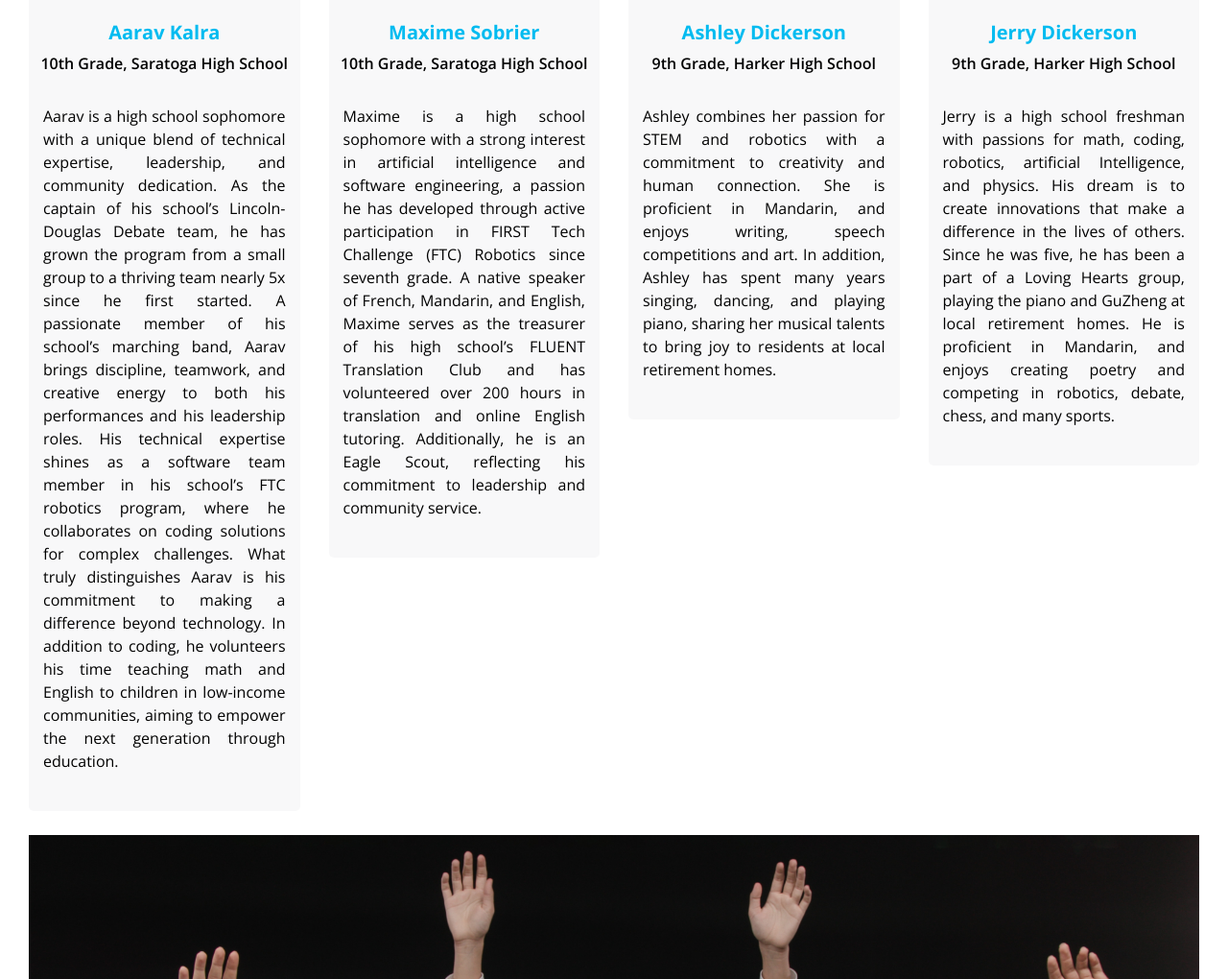
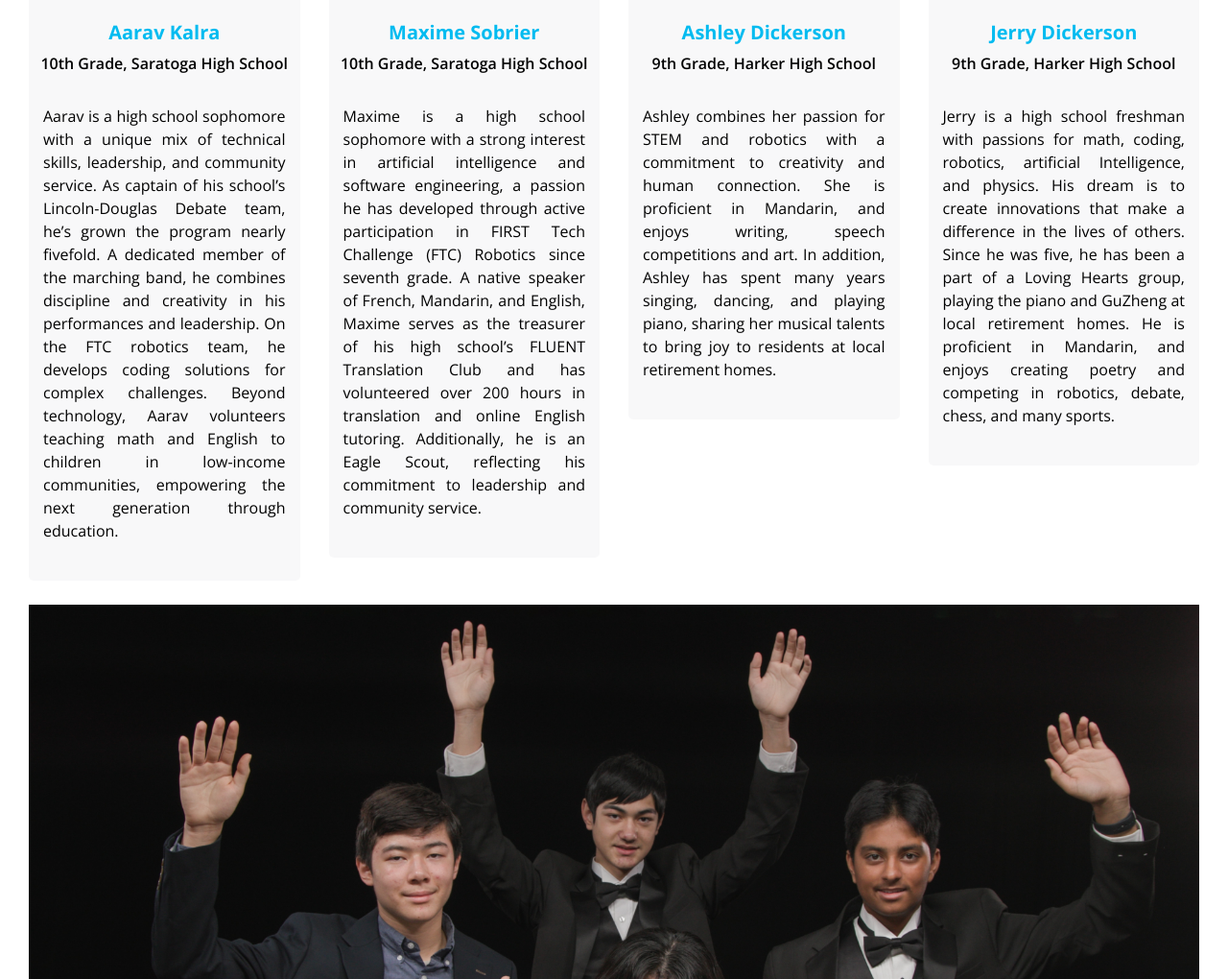
Before and after one commit to aaravkalra/ys, a website: page team.html in a window 1280 px wide. Shown: the part 436-1456 px from the top of the page at 96% size. Drawn offline with nearby package versions, Linux system fonts and the light colour scheme; some packages are replaced by stand-ins of ours.

Commit message:
Aarav fixed

```diff
--- a/team.html
+++ b/team.html
@@ -109,7 +109,7 @@
                 <p class="teamschool">
                   10th Grade, Saratoga High School
                 </p>
-                <p class="team-details">Aarav is a high school sophomore with a unique blend of technical expertise, leadership, and community dedication. As the captain of his school’s Lincoln-Douglas Debate team, he has grown the program from a small group to a thriving team nearly 5x since he first started. A passionate member of his school’s marching band, Aarav brings discipline, teamwork, and creative energy to both his performances and his leadership roles. His technical expertise shines as a software team member in his school’s FTC robotics program, where he collaborates on coding solutions for complex challenges. What truly distinguishes Aarav is his commitment to making a difference beyond technology. In addition to coding, he volunteers his time teaching math and English to children in low-income communities, aiming to empower the next generation through education.
+                <p class="team-details">Aarav is a high school sophomore with a unique mix of technical skills, leadership, and community service. As captain of his school’s Lincoln-Douglas Debate team, he’s grown the program nearly fivefold. A dedicated member of the marching band, he combines discipline and creativity in his performances and leadership. On the FTC robotics team, he develops coding solutions for complex challenges. Beyond technology, Aarav volunteers teaching math and English to children in low-income communities, empowering the next generation through education.
                 </p>
               </div>
 
```
Also changed, not shown: solutions.html (+1 -1 lines).
